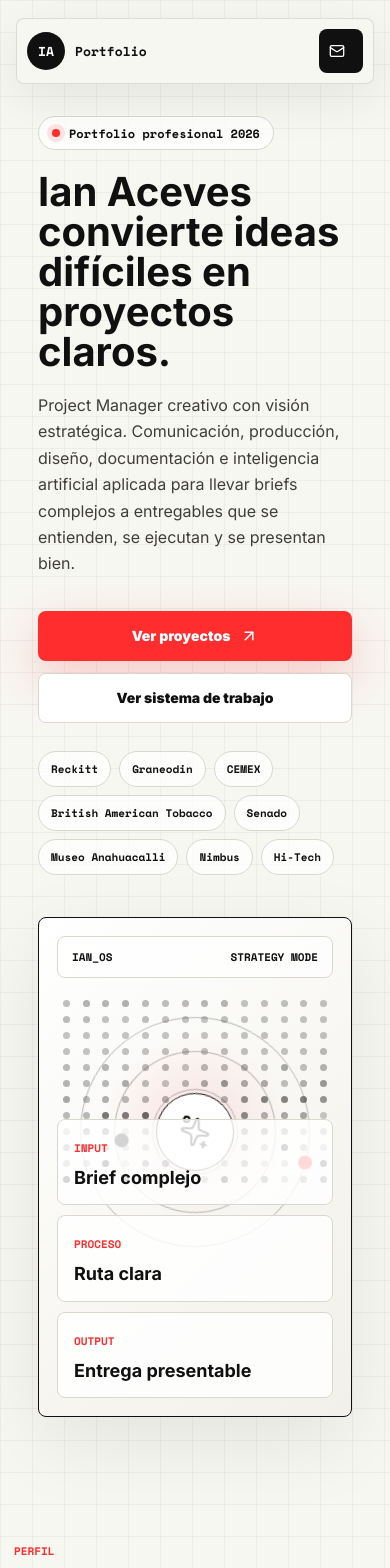
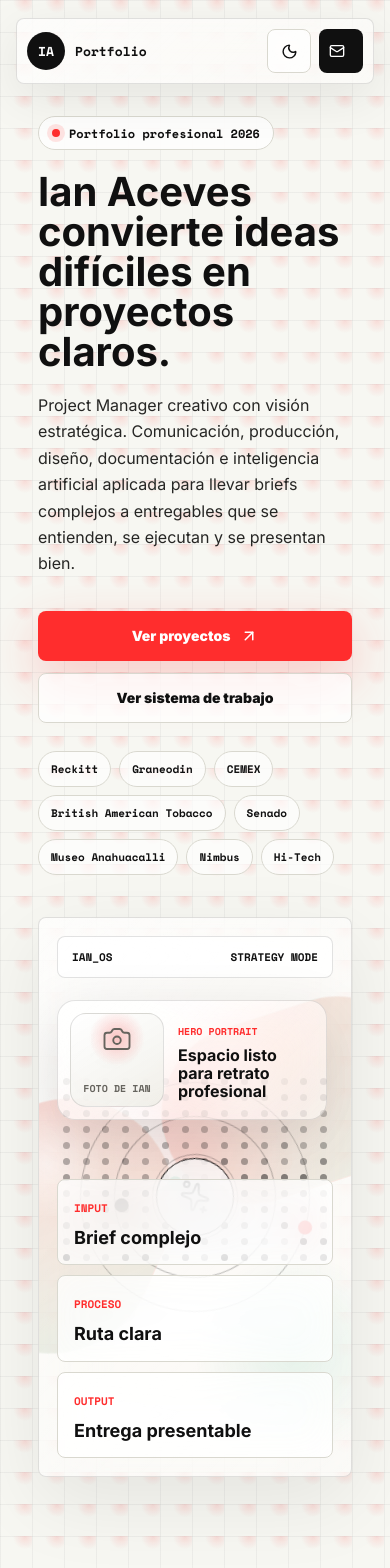
Before and after one commit to ianamb66/ian-portfolio-tech, a React (Vite) app: page / in a window 390 px wide. Shown: the top 1568 px of the page. Built offline with nearby package versions, Linux system fonts and the light colour scheme.

Commit message:
Add dark liquid glass hero

```diff
--- a/src/App.css
+++ b/src/App.css
@@ -5,6 +5,12 @@
   --line: #d9d8cf;
   --panel: #ffffff;
   --panel-soft: #efeee7;
+  --solid: #101010;
+  --solid-text: #ffffff;
+  --glass: rgba(255, 255, 255, 0.64);
+  --glass-strong: rgba(255, 255, 255, 0.78);
+  --glass-line: rgba(16, 16, 16, 0.12);
+  --grid-line: rgba(16, 16, 16, 0.045);
   --red: #ff2d2d;
   --red-dark: #b90000;
   --green: #16a06d;
@@ -12,6 +18,26 @@
   --shadow: 0 24px 80px rgba(16, 16, 16, 0.08);
   --mono: "Space Mono", "SFMono-Regular", Consolas, monospace;
   --sans: Inter, ui-sans-serif, system-ui, -apple-system, BlinkMacSystemFont, "Segoe UI", sans-serif;
+}
+
+html[data-theme="dark"] {
+  --bg: #08090b;
+  --ink: #f5f2ea;
+  --muted: #aaa59a;
+  --line: rgba(245, 242, 234, 0.14);
+  --panel: #111317;
+  --panel-soft: #171a20;
+  --solid: #f5f2ea;
+  --solid-text: #08090b;
+  --glass: rgba(18, 21, 27, 0.58);
+  --glass-strong: rgba(18, 21, 27, 0.74);
+  --glass-line: rgba(255, 255, 255, 0.16);
+  --grid-line: rgba(255, 255, 255, 0.055);
+  --red: #ff4b4b;
+  --red-dark: #d91d1d;
+  --green: #45d19a;
+  --shadow: 0 24px 90px rgba(0, 0, 0, 0.42);
+  color-scheme: dark;
 }
 
 * {
@@ -26,12 +52,14 @@ body {
   margin: 0;
   min-width: 320px;
   background:
-    linear-gradient(rgba(16, 16, 16, 0.045) 1px, transparent 1px),
-    linear-gradient(90deg, rgba(16, 16, 16, 0.045) 1px, transparent 1px),
+    radial-gradient(circle at 78% 4%, color-mix(in srgb, var(--red) 13%, transparent), transparent 30%),
+    linear-gradient(var(--grid-line) 1px, transparent 1px),
+    linear-gradient(90deg, var(--grid-line) 1px, transparent 1px),
     var(--bg);
   background-size: 40px 40px;
   color: var(--ink);
   font-family: var(--sans);
+  transition: background-color 260ms ease, color 260ms ease;
 }
 
 a {
@@ -59,8 +87,8 @@ a {
   top: 16px;
   z-index: 100;
   transform: translateY(-160%);
-  background: var(--ink);
-  color: #fff;
+  background: var(--solid);
+  color: var(--solid-text);
   padding: 12px 16px;
   border-radius: var(--radius);
 }
@@ -82,10 +110,12 @@ a {
   gap: 24px;
   min-height: 64px;
   padding: 10px;
-  border: 1px solid rgba(16, 16, 16, 0.12);
+  border: 1px solid var(--glass-line);
   border-radius: var(--radius);
-  background: rgba(247, 247, 242, 0.86);
-  backdrop-filter: blur(18px);
+  background:
+    linear-gradient(135deg, color-mix(in srgb, var(--glass-strong) 88%, transparent), color-mix(in srgb, var(--glass) 72%, transparent));
+  backdrop-filter: blur(24px) saturate(1.35);
+  -webkit-backdrop-filter: blur(24px) saturate(1.35);
   box-shadow: 0 14px 50px rgba(16, 16, 16, 0.08);
 }
 
@@ -112,8 +142,8 @@ a {
   place-items: center;
   width: 38px;
   height: 38px;
-  background: var(--ink);
-  color: #fff;
+  background: var(--solid);
+  color: var(--solid-text);
   border-radius: 50%;
 }
 
@@ -134,7 +164,7 @@ a {
 
 .nav-links a:hover,
 .nav-links a:focus-visible {
-  background: #fff;
+  background: var(--glass-strong);
   color: var(--ink);
 }
 
@@ -143,11 +173,42 @@ a {
   gap: 8px;
   min-height: 44px;
   padding: 0 16px;
-  background: var(--ink);
-  color: #fff;
+  background: var(--solid);
+  color: var(--solid-text);
   border-radius: var(--radius);
   font-size: 13px;
   font-weight: 800;
+}
+
+.nav-actions {
+  display: inline-flex;
+  align-items: center;
+  gap: 8px;
+}
+
+.theme-toggle {
+  display: inline-flex;
+  align-items: center;
+  justify-content: center;
+  gap: 8px;
+  min-height: 44px;
+  padding: 0 13px;
+  border: 1px solid var(--line);
+  border-radius: var(--radius);
+  background: var(--glass);
+  color: var(--ink);
+  font-family: var(--sans);
+  font-size: 13px;
+  font-weight: 800;
+  cursor: pointer;
+  backdrop-filter: blur(18px) saturate(1.3);
+  -webkit-backdrop-filter: blur(18px) saturate(1.3);
+}
+
+.theme-toggle:hover,
+.theme-toggle:focus-visible {
+  border-color: var(--ink);
+  background: var(--glass-strong);
 }
 
 .hero-section {
@@ -179,10 +240,12 @@ a {
   padding: 0 13px;
   border: 1px solid var(--line);
   border-radius: 999px;
-  background: rgba(255, 255, 255, 0.78);
+  background: var(--glass-strong);
   font-family: var(--mono);
   font-size: 12px;
   font-weight: 700;
+  backdrop-filter: blur(16px) saturate(1.2);
+  -webkit-backdrop-filter: blur(16px) saturate(1.2);
 }
 
 .live-dot {
@@ -211,7 +274,7 @@ p {
 .hero-lede {
   max-width: 720px;
   margin-top: 28px;
-  color: #3f3e3a;
+  color: color-mix(in srgb, var(--ink) 74%, var(--muted));
   font-size: 20px;
   line-height: 1.65;
 }
@@ -245,9 +308,11 @@ p {
 }
 
 .secondary-action {
-  background: #fff;
+  background: var(--glass-strong);
   color: var(--ink);
   border: 1px solid var(--line);
+  backdrop-filter: blur(18px) saturate(1.2);
+  -webkit-backdrop-filter: blur(18px) saturate(1.2);
 }
 
 .client-strip {
@@ -262,10 +327,12 @@ p {
 .tools-grid span {
   border: 1px solid var(--line);
   border-radius: 999px;
-  background: rgba(255, 255, 255, 0.72);
+  background: var(--glass);
   font-family: var(--mono);
   font-size: 11px;
   font-weight: 700;
+  backdrop-filter: blur(16px) saturate(1.2);
+  -webkit-backdrop-filter: blur(16px) saturate(1.2);
 }
 
 .client-strip span {
@@ -276,13 +343,57 @@ p {
   position: relative;
   min-height: 640px;
   padding: 18px;
-  border: 1px solid var(--ink);
+  border: 1px solid var(--glass-line);
   border-radius: var(--radius);
   background:
-    radial-gradient(circle at 50% 42%, rgba(255, 45, 45, 0.12), transparent 28%),
-    linear-gradient(135deg, #fff, #f1f0e9);
+    linear-gradient(135deg, color-mix(in srgb, var(--glass-strong) 82%, transparent), color-mix(in srgb, var(--glass) 76%, transparent)),
+    radial-gradient(circle at 50% 42%, color-mix(in srgb, var(--red) 18%, transparent), transparent 28%);
   box-shadow: var(--shadow);
   overflow: hidden;
+  backdrop-filter: blur(30px) saturate(1.45);
+  -webkit-backdrop-filter: blur(30px) saturate(1.45);
+}
+
+.liquid-panel::before {
+  content: "";
+  position: absolute;
+  inset: 0;
+  pointer-events: none;
+  background:
+    linear-gradient(120deg, rgba(255, 255, 255, 0.22), transparent 38%),
+    radial-gradient(circle at 18% 12%, rgba(255, 255, 255, 0.28), transparent 18%),
+    radial-gradient(circle at 82% 78%, color-mix(in srgb, var(--green) 22%, transparent), transparent 20%);
+  mix-blend-mode: soft-light;
+  opacity: 0.9;
+}
+
+.liquid-layer {
+  position: absolute;
+  display: block;
+  pointer-events: none;
+  border: 1px solid rgba(255, 255, 255, 0.28);
+  border-radius: 999px;
+  background:
+    radial-gradient(circle at 32% 30%, rgba(255, 255, 255, 0.56), transparent 24%),
+    linear-gradient(135deg, color-mix(in srgb, var(--red) 30%, transparent), color-mix(in srgb, var(--green) 20%, transparent));
+  filter: blur(0.2px);
+  opacity: 0.62;
+}
+
+.liquid-layer-a {
+  width: 270px;
+  height: 180px;
+  right: -78px;
+  top: 92px;
+  transform: rotate(-18deg);
+}
+
+.liquid-layer-b {
+  width: 210px;
+  height: 260px;
+  left: -84px;
+  bottom: 120px;
+  transform: rotate(24deg);
 }
 
 .panel-top {
@@ -292,12 +403,67 @@ p {
   justify-content: space-between;
   gap: 16px;
   padding: 12px 14px;
-  border: 1px solid var(--line);
+  border: 1px solid var(--glass-line);
   border-radius: var(--radius);
-  background: rgba(255, 255, 255, 0.78);
+  background: var(--glass-strong);
   font-family: var(--mono);
   font-size: 11px;
   font-weight: 700;
+  backdrop-filter: blur(18px) saturate(1.24);
+  -webkit-backdrop-filter: blur(18px) saturate(1.24);
+}
+
+.portrait-card {
+  position: absolute;
+  left: 18px;
+  top: 82px;
+  z-index: 4;
+  width: min(270px, calc(100% - 36px));
+  display: grid;
+  grid-template-columns: 94px 1fr;
+  gap: 14px;
+  align-items: center;
+  padding: 12px;
+  border: 1px solid var(--glass-line);
+  border-radius: 18px;
+  background:
+    linear-gradient(135deg, color-mix(in srgb, var(--glass-strong) 88%, transparent), color-mix(in srgb, var(--glass) 74%, transparent));
+  box-shadow: 0 18px 60px rgba(0, 0, 0, 0.12);
+  backdrop-filter: blur(26px) saturate(1.5);
+  -webkit-backdrop-filter: blur(26px) saturate(1.5);
+}
+
+.portrait-frame {
+  aspect-ratio: 1;
+  display: grid;
+  place-items: center;
+  gap: 7px;
+  border: 1px solid var(--glass-line);
+  border-radius: 16px;
+  background:
+    radial-gradient(circle at 50% 26%, color-mix(in srgb, var(--red) 26%, transparent), transparent 34%),
+    linear-gradient(150deg, color-mix(in srgb, var(--panel) 82%, transparent), color-mix(in srgb, var(--panel-soft) 88%, transparent));
+  color: var(--muted);
+  text-align: center;
+}
+
+.portrait-frame span,
+.portrait-card small {
+  font-family: var(--mono);
+  font-size: 10px;
+  font-weight: 700;
+  text-transform: uppercase;
+}
+
+.portrait-card small {
+  color: var(--red);
+}
+
+.portrait-card strong {
+  display: block;
+  margin-top: 8px;
+  font-size: 16px;
+  line-height: 1.1;
 }
 
 .dot-matrix {
@@ -330,7 +496,7 @@ p {
 .orbit {
   position: absolute;
   inset: 0;
-  border: 1px solid rgba(16, 16, 16, 0.28);
+  border: 1px solid color-mix(in srgb, var(--ink) 28%, transparent);
   border-radius: 50%;
 }
 
@@ -379,7 +545,9 @@ p {
   place-items: center;
   border: 1px solid var(--ink);
   border-radius: 50%;
-  background: #fff;
+  background: var(--glass-strong);
+  backdrop-filter: blur(18px) saturate(1.3);
+  -webkit-backdrop-filter: blur(18px) saturate(1.3);
 }
 
 .signal-stack {
@@ -397,7 +565,9 @@ p {
   padding: 16px;
   border: 1px solid var(--line);
   border-radius: var(--radius);
-  background: rgba(255, 255, 255, 0.82);
+  background: var(--glass-strong);
+  backdrop-filter: blur(18px) saturate(1.2);
+  -webkit-backdrop-filter: blur(18px) saturate(1.2);
 }
 
 .signal-stack small,
@@ -450,7 +620,7 @@ p {
 
 .profile-copy,
 .section-note {
-  color: #3f3e3a;
+  color: color-mix(in srgb, var(--ink) 74%, var(--muted));
   font-size: 18px;
   line-height: 1.65;
 }
@@ -477,7 +647,9 @@ p {
 .contact-panel {
   border: 1px solid var(--line);
   border-radius: var(--radius);
-  background: rgba(255, 255, 255, 0.78);
+  background: var(--glass);
+  backdrop-filter: blur(22px) saturate(1.24);
+  -webkit-backdrop-filter: blur(22px) saturate(1.24);
 }
 
 .capability-card {
@@ -569,7 +741,7 @@ p {
 .project-card:hover {
   transform: translateY(-4px);
   border-color: var(--ink);
-  background: #fff;
+  background: var(--glass-strong);
 }
 
 .project-visual {
@@ -577,12 +749,12 @@ p {
   display: flex;
   align-items: flex-end;
   padding: 16px;
-  border: 1px solid rgba(16, 16, 16, 0.12);
+  border: 1px solid var(--glass-line);
   border-radius: var(--radius);
   background:
-    radial-gradient(circle at 80% 24%, rgba(255, 45, 45, 0.38), transparent 18%),
-    linear-gradient(rgba(16, 16, 16, 0.08) 1px, transparent 1px),
-    linear-gradient(90deg, rgba(16, 16, 16, 0.08) 1px, transparent 1px),
+    radial-gradient(circle at 80% 24%, color-mix(in srgb, var(--red) 38%, transparent), transparent 18%),
+    linear-gradient(var(--grid-line) 1px, transparent 1px),
+    linear-gradient(90deg, var(--grid-line) 1px, transparent 1px),
     var(--panel-soft);
   background-size: auto, 18px 18px, 18px 18px, auto;
 }
@@ -680,7 +852,7 @@ p {
 .case-lede {
   max-width: 720px;
   margin-top: 24px;
-  color: #3f3e3a;
+  color: color-mix(in srgb, var(--ink) 74%, var(--muted));
   font-size: 20px;
   line-height: 1.65;
 }
@@ -692,7 +864,9 @@ p {
 .case-next {
   border: 1px solid var(--line);
   border-radius: var(--radius);
-  background: rgba(255, 255, 255, 0.78);
+  background: var(--glass);
+  backdrop-filter: blur(22px) saturate(1.24);
+  -webkit-backdrop-filter: blur(22px) saturate(1.24);
 }
 
 .case-hero-visual {
@@ -702,11 +876,11 @@ p {
   padding: 24px;
   border-color: var(--ink);
   background:
-    radial-gradient(circle at 78% 22%, rgba(255, 45, 45, 0.34), transparent 20%),
-    radial-gradient(circle at 30% 70%, rgba(22, 160, 109, 0.2), transparent 18%),
-    linear-gradient(rgba(16, 16, 16, 0.08) 1px, transparent 1px),
-    linear-gradient(90deg, rgba(16, 16, 16, 0.08) 1px, transparent 1px),
-    #fff;
+    radial-gradient(circle at 78% 22%, color-mix(in srgb, var(--red) 34%, transparent), transparent 20%),
+    radial-gradient(circle at 30% 70%, color-mix(in srgb, var(--green) 22%, transparent), transparent 18%),
+    linear-gradient(var(--grid-line) 1px, transparent 1px),
+    linear-gradient(90deg, var(--grid-line) 1px, transparent 1px),
+    var(--panel);
   background-size: auto, auto, 20px 20px, 20px 20px, auto;
 }
 
@@ -736,7 +910,7 @@ p {
 }
 
 .case-overview p {
-  color: #3f3e3a;
+  color: color-mix(in srgb, var(--ink) 74%, var(--muted));
   font-size: 18px;
   line-height: 1.55;
 }
@@ -756,9 +930,9 @@ p {
   padding: 22px;
   overflow: hidden;
   background:
-    radial-gradient(circle at 76% 22%, rgba(255, 45, 45, 0.26), transparent 18%),
-    linear-gradient(135deg, rgba(16, 16, 16, 0.03), transparent),
-    #fff;
+    radial-gradient(circle at 76% 22%, color-mix(in srgb, var(--red) 26%, transparent), transparent 18%),
+    linear-gradient(135deg, color-mix(in srgb, var(--ink) 4%, transparent), transparent),
+    var(--panel);
 }
 
 .case-media-top {
@@ -795,11 +969,11 @@ p {
   position: relative;
   align-self: end;
   min-height: 170px;
-  border: 1px solid rgba(16, 16, 16, 0.12);
+  border: 1px solid var(--glass-line);
   border-radius: var(--radius);
   background:
-    linear-gradient(rgba(16, 16, 16, 0.07) 1px, transparent 1px),
-    linear-gradient(90deg, rgba(16, 16, 16, 0.07) 1px, transparent 1px),
+    linear-gradient(var(--grid-line) 1px, transparent 1px),
+    linear-gradient(90deg, var(--grid-line) 1px, transparent 1px),
     var(--panel-soft);
   background-size: 18px 18px;
   overflow: hidden;
@@ -829,9 +1003,9 @@ p {
 
 .case-art-grid i {
   aspect-ratio: 1;
-  border: 1px solid rgba(16, 16, 16, 0.16);
+  border: 1px solid var(--glass-line);
   border-radius: 50%;
-  background: rgba(255, 255, 255, 0.7);
+  background: var(--glass);
 }
 
 .case-art-timeline,
@@ -849,9 +1023,9 @@ p {
   gap: 12px;
   min-height: 40px;
   padding: 0 12px;
-  border: 1px solid rgba(16, 16, 16, 0.12);
+  border: 1px solid var(--glass-line);
   border-radius: var(--radius);
-  background: rgba(255, 255, 255, 0.78);
+  background: var(--glass-strong);
   font-family: var(--mono);
   font-size: 11px;
   font-style: normal;
@@ -905,12 +1079,12 @@ p {
   align-items: center;
   margin-top: 12px;
   padding: 24px;
-  background: var(--ink);
-  color: #fff;
+  background: var(--solid);
+  color: var(--solid-text);
 }
 
 .case-next p {
-  color: #d9d8cf;
+  color: color-mix(in srgb, var(--solid-text) 72%, transparent);
   line-height: 1.55;
 }
 
@@ -923,8 +1097,10 @@ p {
 
 .web-card {
   overflow: hidden;
-  background: #fff;
+  background: var(--glass);
   transition: transform 220ms ease, border-color 220ms ease;
+  backdrop-filter: blur(22px) saturate(1.2);
+  -webkit-backdrop-filter: blur(22px) saturate(1.2);
 }
 
 .web-card:hover {
@@ -976,7 +1152,7 @@ p {
 
 .process-board {
   padding: 12px;
-  background: var(--ink);
+  background: var(--solid);
 }
 
 .process-row {
@@ -987,7 +1163,7 @@ p {
   min-height: 72px;
   padding: 14px;
   border-bottom: 1px solid rgba(255, 255, 255, 0.12);
-  color: #fff;
+  color: var(--solid-text);
 }
 
 .process-row:last-child {
@@ -1064,8 +1240,8 @@ p {
   gap: 32px;
   align-items: end;
   padding: 34px;
-  background: var(--ink);
-  color: #fff;
+  background: var(--solid);
+  color: var(--solid-text);
 }
 
 .contact-panel h2 {
@@ -1083,7 +1259,7 @@ p {
 
 .contact-panel .secondary-action {
   background: transparent;
-  color: #fff;
+  color: var(--solid-text);
   border-color: rgba(255, 255, 255, 0.24);
 }
 
@@ -1155,6 +1331,16 @@ p {
     font-size: 0;
   }
 
+  .theme-toggle {
+    width: 44px;
+    padding: 0;
+    font-size: 0;
+  }
+
+  .theme-toggle span {
+    display: none;
+  }
+
   .hero-section {
     padding-top: 116px;
     padding-bottom: 54px;
@@ -1198,7 +1384,7 @@ p {
   }
 
   .signal-panel {
-    min-height: 500px;
+    min-height: 560px;
   }
 
   .signal-stack {
@@ -1210,14 +1396,14 @@ p {
   }
 
   .dot-matrix {
-    inset: 82px 22px 236px;
+    inset: 160px 22px 236px;
     gap: 9px;
   }
 
   .core-orbit {
     width: 230px;
     height: 230px;
-    top: 43%;
+    top: 50%;
   }
 
   .core {
--- a/src/App.jsx
+++ b/src/App.jsx
@@ -1,10 +1,12 @@
-import { useEffect, useMemo, useRef } from 'react'
+import { useEffect, useMemo, useRef, useState } from 'react'
 import { gsap } from 'gsap'
+import { ScrollTrigger } from 'gsap/ScrollTrigger'
 import {
   ArrowUpRight,
   ArrowLeft,
   Bot,
   BriefcaseBusiness,
+  Camera,
   Cpu,
   FileText,
   Globe2,
@@ -12,11 +14,15 @@ import {
   Mail,
   Megaphone,
   MonitorCog,
+  Moon,
   Play,
   Sparkles,
+  Sun,
   Workflow,
 } from 'lucide-react'
 import './App.css'
+
+gsap.registerPlugin(ScrollTrigger)
 
 const navItems = [
   ['Perfil', '/#perfil'],
@@ -322,10 +328,22 @@ function DotMatrix() {
 
 function SignalPanel() {
   return (
-    <div className="signal-panel reveal">
+    <div className="signal-panel liquid-panel reveal">
+      <span className="liquid-layer liquid-layer-a" />
+      <span className="liquid-layer liquid-layer-b" />
       <div className="panel-top">
         <span>IAN_OS</span>
         <span>STRATEGY MODE</span>
+      </div>
+      <div className="portrait-card liquid-card">
+        <div className="portrait-frame">
+          <Camera size={30} strokeWidth={1.5} />
+          <span>Foto de Ian</span>
+        </div>
+        <div>
+          <small>Hero portrait</small>
+          <strong>Espacio listo para retrato profesional</strong>
+        </div>
       </div>
       <DotMatrix />
       <div className="core-orbit" aria-hidden="true">
@@ -351,6 +369,23 @@ function SignalPanel() {
         </div>
       </div>
     </div>
+  )
+}
+
+function ThemeToggle({ theme, onToggle }) {
+  const isDark = theme === 'dark'
+
+  return (
+    <button
+      className="theme-toggle"
+      type="button"
+      onClick={onToggle}
+      aria-label={isDark ? 'Cambiar a modo claro' : 'Cambiar a modo oscuro'}
+      title={isDark ? 'Modo claro' : 'Modo oscuro'}
+    >
+      {isDark ? <Sun size={17} /> : <Moon size={17} />}
+      <span>{isDark ? 'Claro' : 'Oscuro'}</span>
+    </button>
   )
 }
 
@@ -472,21 +507,50 @@ function CasePage({ project }) {
 
 function App() {
   const rootRef = useRef(null)
+  const [theme, setTheme] = useState(() => {
+    const storedTheme = window.localStorage.getItem('portfolio-theme')
+
+    if (storedTheme === 'dark' || storedTheme === 'light') {
+      return storedTheme
+    }
+
+    return window.matchMedia('(prefers-color-scheme: dark)').matches ? 'dark' : 'light'
+  })
   const caseSlug = window.location.pathname.startsWith('/casos/')
     ? window.location.pathname.split('/').filter(Boolean).at(-1)
     : null
   const activeCase = caseSlug ? projects.find((project) => project.slug === caseSlug) : null
 
   useEffect(() => {
+    document.documentElement.dataset.theme = theme
+    window.localStorage.setItem('portfolio-theme', theme)
+  }, [theme])
+
+  useEffect(() => {
     const ctx = gsap.context(() => {
       const reduceMotion = window.matchMedia('(prefers-reduced-motion: reduce)').matches
 
-      gsap.set('.reveal', { y: reduceMotion ? 0 : 22 })
-      gsap.to('.reveal', {
+      gsap.utils.toArray('.reveal').forEach((element) => {
+        gsap.fromTo(
+          element,
+          {
+            autoAlpha: 0,
+            y: reduceMotion ? 0 : 24,
+            filter: reduceMotion ? 'blur(0px)' : 'blur(10px)',
+          },
+          {
+            autoAlpha: 1,
             y: 0,
-        duration: reduceMotion ? 0.01 : 0.8,
+            filter: 'blur(0px)',
+            duration: reduceMotion ? 0.01 : 0.82,
             ease: 'power3.out',
-        stagger: 0.08,
+            scrollTrigger: {
+              trigger: element,
+              start: 'top 88%',
+              once: true,
+            },
+          },
+        )
       })
 
       if (!reduceMotion) {
@@ -510,6 +574,42 @@ function App() {
             },
           })
         }
+        if (document.querySelector('.liquid-layer')) {
+          gsap.to('.liquid-layer-a', {
+            y: -90,
+            x: 36,
+            rotate: 18,
+            ease: 'none',
+            scrollTrigger: {
+              trigger: '.hero-section',
+              start: 'top top',
+              end: 'bottom top',
+              scrub: 0.8,
+            },
+          })
+          gsap.to('.liquid-layer-b', {
+            y: 72,
+            x: -24,
+            rotate: -14,
+            ease: 'none',
+            scrollTrigger: {
+              trigger: '.hero-section',
+              start: 'top top',
+              end: 'bottom top',
+              scrub: 0.8,
+            },
+          })
+          gsap.to('.liquid-card', {
+            y: -42,
+            ease: 'none',
+            scrollTrigger: {
+              trigger: '.hero-section',
+              start: 'top top',
+              end: 'bottom top',
+              scrub: 0.9,
+            },
+          })
+        }
       }
     }, rootRef)
 
@@ -517,7 +617,7 @@ function App() {
   }, [])
 
   return (
-    <div ref={rootRef} className="site-shell">
+    <div ref={rootRef} className="site-shell" data-theme={theme}>
       <a className="skip-link" href="#main">Saltar al contenido</a>
       <nav className="topbar" aria-label="Navegación principal">
         <a className="brand-mark" href="/" aria-label="Ir al inicio">
@@ -531,10 +631,16 @@ function App() {
             </a>
           ))}
         </div>
+        <div className="nav-actions">
+          <ThemeToggle
+            theme={theme}
+            onToggle={() => setTheme((currentTheme) => (currentTheme === 'dark' ? 'light' : 'dark'))}
+          />
           <a className="nav-cta" href="mailto:ianamb.mkt@gmail.com">
             <Mail size={16} />
             Contacto
           </a>
+        </div>
       </nav>
 
       <main id="main">
```
Lines whose indentation alone changed are shown as unchanged.
